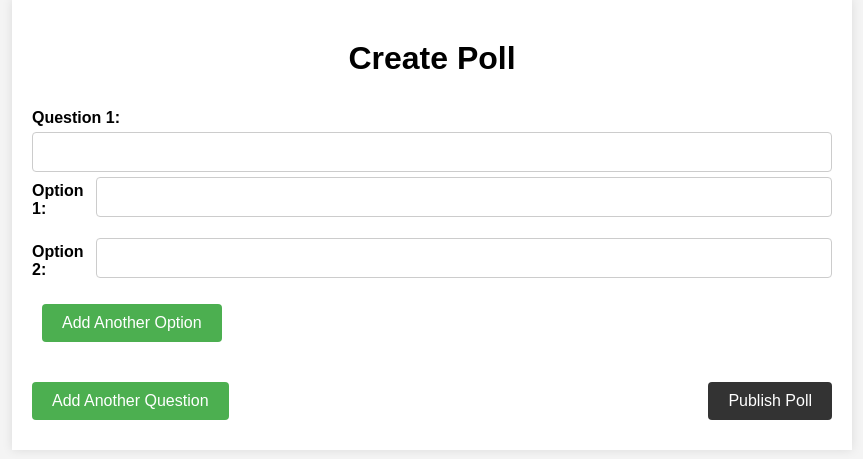
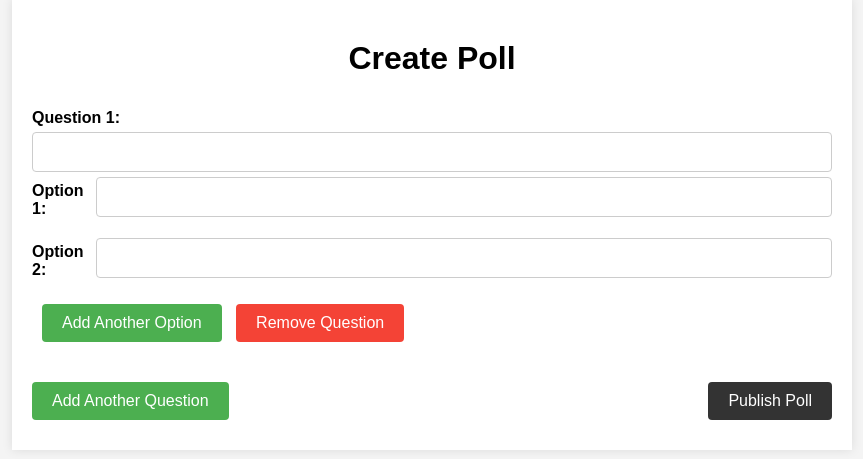
Before and after one commit to MaheelLLC/CIS-375-Vote-Project, a Django app: page /vote/create-poll/ in a window 1280 px wide. Shown: the part 77-536 px from the top of the page, without its empty margins (208-1071 px from the left). Run offline with Django 5.2, Linux system fonts and the light colour scheme; the visitor is signed in with stand-in values (Sample User, id 1).

Commit message:
better functionality for creating an election

```diff
--- a/vote_app/templates/create_poll.html
+++ b/vote_app/templates/create_poll.html
@@ -117,6 +117,11 @@
             color: white;
             margin-left: 10px;
         }
+        button.remove-option, button.remove-question {
+            background-color: #f44336;
+            color: white;
+            margin-left: 10px;
+        }
     </style>
     <script>
         function addQuestion() {
@@ -138,6 +143,7 @@
                     </div>
                 </div>
                 <button type="button" class="add-option" onclick="addOption(${questionCount})">Add Another Option</button>
+                <button type="button" class="remove-question" onclick="removeQuestion(${questionCount})">Remove Question</button>
             `;
             container.appendChild(newQuestion);
         }
@@ -150,8 +156,19 @@
             newOption.innerHTML = `
                 <label for="option${questionNumber}_${optionCount}" class="option-label">Option ${optionCount}:</label>
                 <input type="text" id="option${questionNumber}_${optionCount}" name="option${questionNumber}_${optionCount}" class="option-input" required>
+                <button type="button" class="remove-option" onclick="removeOption(${questionNumber}, ${optionCount})">Remove Option</button>
             `;
             container.appendChild(newOption);
+        }
+
+        function removeQuestion(questionNumber) {
+            const questionBlock = document.getElementById(`question${questionNumber}`).parentElement;
+            questionBlock.remove();
+        }
+
+        function removeOption(questionNumber, optionNumber) {
+            const optionBlock = document.getElementById(`option${questionNumber}_${optionNumber}`).parentElement;
+            optionBlock.remove();
         }
     </script>
 </head>
@@ -178,6 +195,7 @@
                     </div>
                 </div>
                 <button type="button" class="add-option" onclick="addOption(1)">Add Another Option</button>
+                <button type="button" class="remove-question" onclick="removeQuestion(1)">Remove Question</button>
             </div>
         </div>
         <div class="button-group">
```
